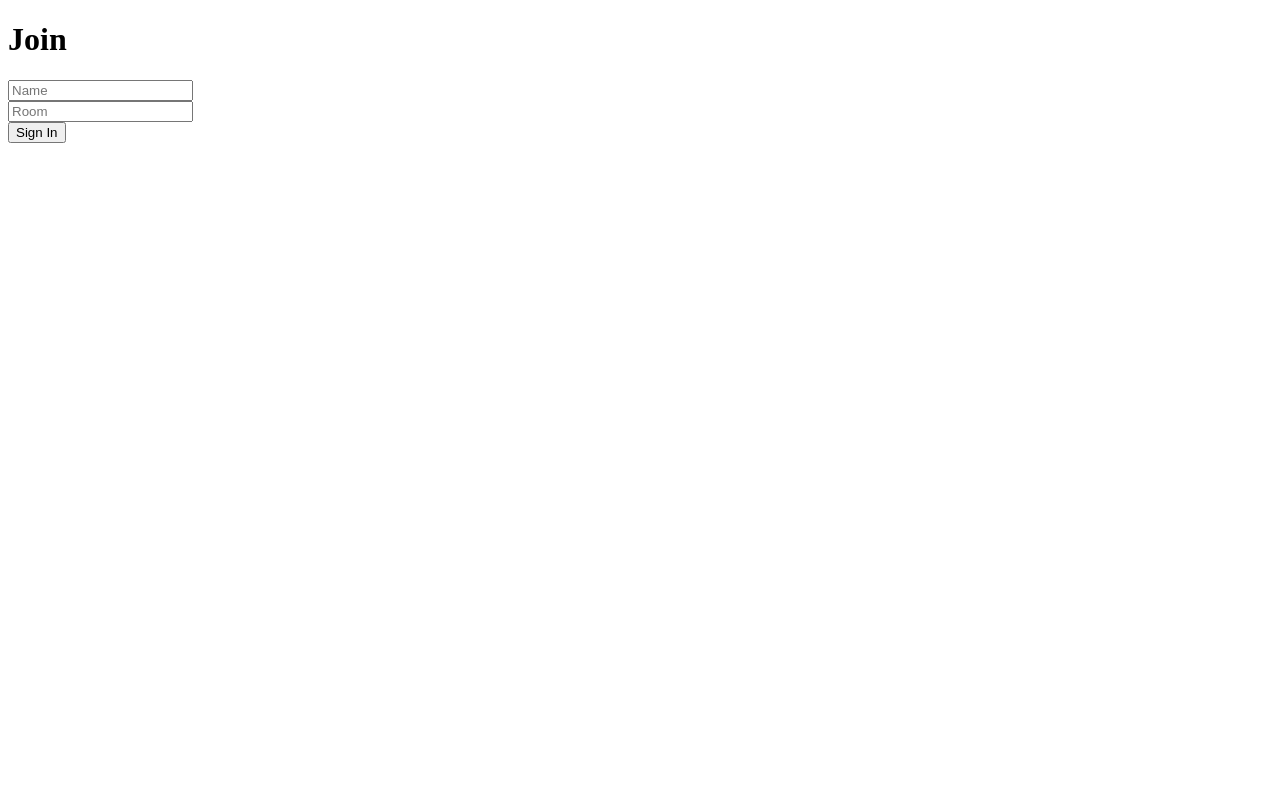
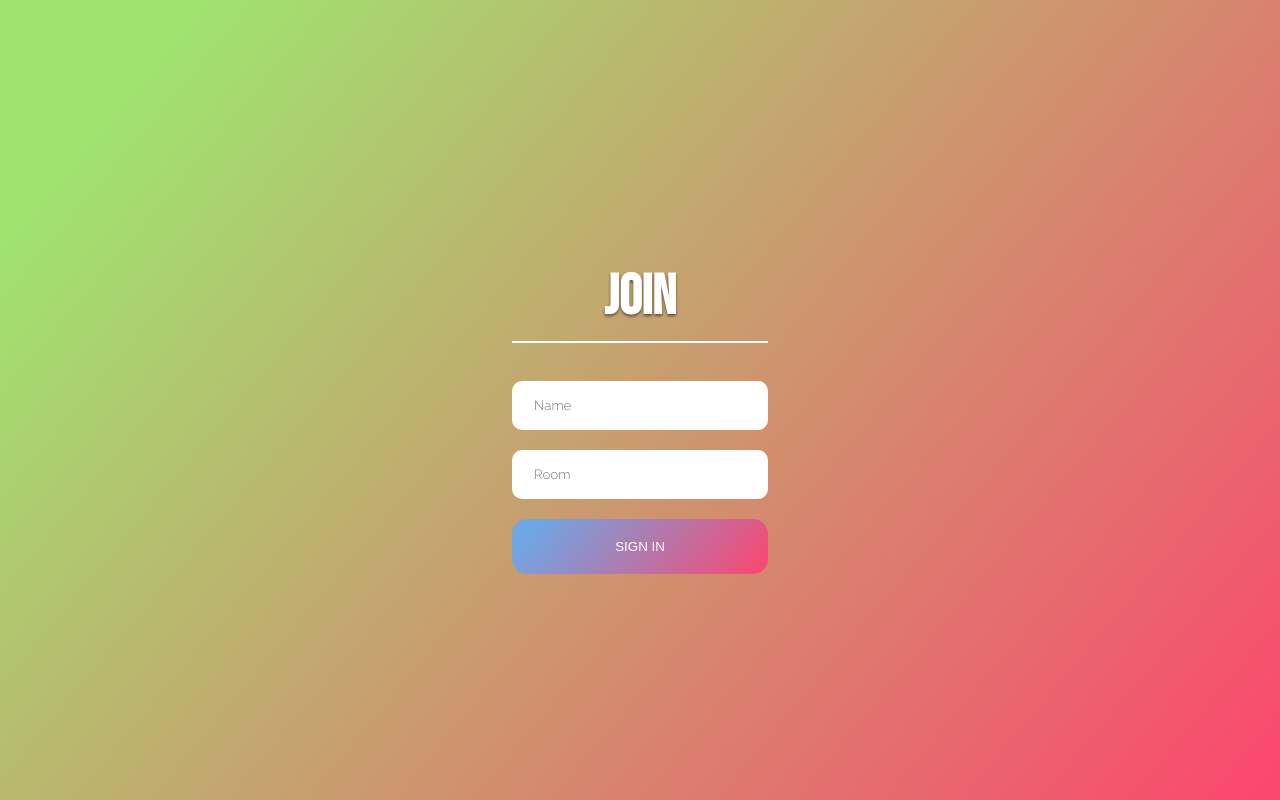
Before and after one commit to pranjalchaplot/missedmessage, a React (Create React App) app in the folder client/: page / in a window 1280 px wide. Built offline with nearby package versions, Linux system fonts and the light colour scheme.

Commit message:
add Join route functionality with css

```diff
--- a/client/src/App.js
+++ b/client/src/App.js
@@ -1,8 +1,8 @@
 import React from 'react';
 import { BrowserRouter as Router, Route} from 'react-router-dom';
 
-import Join from './components/Join';
-import Chat from './components/Chat';
+import Join from './components/Join/Join';
+import Chat from './components/Chat/Chat';
 
 const App = () => (
     <Router>
--- a/client/src/components/Chat.js
+++ b/client/src/components/Chat/Chat.js
@@ -1,4 +1,6 @@
 import React from 'react';
+
+import './Chat.css';
 
 const Chat = () => {
     return (
--- /dev/null
+++ b/client/src/components/Join/Join.css
@@ -0,0 +1,119 @@
+@import url('https://fonts.googleapis.com/css2?family=Bebas+Neue&family=Raleway:wght@300&display=swap');
+
+html,
+body {
+  font-family: 'Roboto', sans-serif;
+  padding: 0;
+  margin: 0;
+}
+
+#root {
+  height: 100vh;
+}
+
+* {
+  box-sizing: border-box;
+}
+
+.joinOuterContainer {
+  display: flex;
+  justify-content: center;
+  text-align: center;
+  height: 100vh;
+  align-items: center;
+  background: rgb(252, 70, 110);
+  background: linear-gradient(
+    310deg,
+    rgba(252, 70, 110, 1) 0%,
+    rgba(159, 228, 111, 1) 90%
+  );
+}
+
+.joinInnerContainer {
+  width: 20%;
+}
+
+.joinInput {
+  border-radius: 10px;
+  padding: 15px 20px;
+  width: 100%;
+  border-color: transparent;
+}
+
+.joinInput:focus {
+  border: 1px solid #1670be;
+  box-shadow: 0 0 3px #1670be;
+  outline-offset: 0px;
+  outline: none;
+}
+
+::-webkit-input-placeholder {
+  /* Chrome/Opera/Safari */
+  font-family: 'Raleway', sans-serif;
+}
+
+.heading {
+  color: white;
+  text-shadow: 0 2px 3px rgba(0, 00, 00, 0.5);
+  font-size: 3.5em;
+  font-family: 'Bebas Neue', cursive;
+  padding-bottom: 10px;
+  border-bottom: 2px solid white;
+  /* letter-spacing: 10px; */
+}
+
+.button {
+  color: #fff !important;
+  text-transform: uppercase;
+  text-decoration: none;
+  background: rgb(252, 70, 110);
+  background: linear-gradient(
+    310deg,
+    rgba(252, 70, 110, 1) 0%,
+    rgba(111, 166, 228, 1) 90%
+  );
+  padding: 20px;
+  border-radius: 15px;
+  display: inline-block;
+  border: none;
+  width: 100%;
+  transition: ease-in-out;
+  transition-duration: 1.4s;
+  cursor: pointer;
+}
+
+.button:hover {
+  background: rgb(70, 181, 252);
+  background: linear-gradient(
+    310deg,
+    rgba(70, 181, 252, 1) 42%,
+    rgba(111, 166, 228, 1) 90%
+  );
+}
+
+.button:active,
+.button:focus {
+  border: 1px solid #1670be;
+  box-shadow: 0 0 3px #1670be;
+  border-radius: 15px;
+  outline-offset: 0px;
+  outline: none;
+}
+
+.mt-20 {
+  margin-top: 20px;
+}
+
+@media (min-width: 320px) and (max-width: 480px) {
+  .joinOuterContainer {
+    height: 100%;
+  }
+
+  .joinInnerContainer {
+    width: 90%;
+  }
+}
+
+button:focus {
+  outline: 0;
+}
--- a/client/src/components/Join.js
+++ b/client/src/components/Join/Join.js
@@ -1,5 +1,7 @@
 import React, { useState } from 'react';
 import { Link } from 'react-router-dom';
+
+import './Join.css';
 
 const Join = () => {
     const [name, setName] = useState('');
@@ -12,7 +14,7 @@ const Join = () => {
                 <h1 className = "heading">Join</h1>
                 <div><input placeholder= "Name" type="text" className="joinInput" onChange={(e) => setName(e.target.value)}/> </div>
                 <div><input placeholder= "Room" type="text" className="joinInput mt-20" onChange={(e) => setRoom(e.target.value)}/> </div>
-                <Link to={`/chat?name=${name}&room=${room}`}>
+                <Link onClick={e => (!name || !room) ? e.preventDefault() : null} to={`/chat?name=${name}&room=${room}`}>
                     <button className="button mt-20" type="submit">Sign In</button>
                 </Link>
             </div>
```
Also changed, not shown: client/src/components/Chat/Chat.css (added), 1 other file (tests, documents, lock files or other folders).
